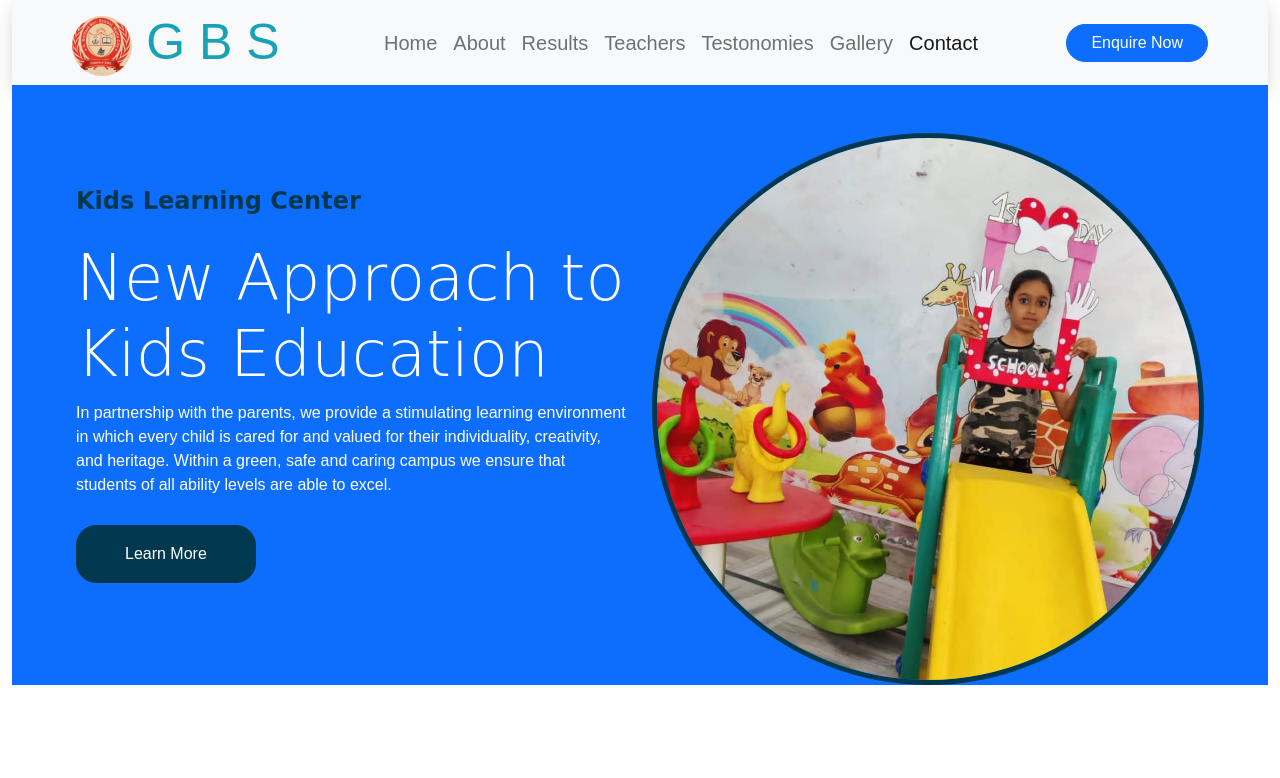
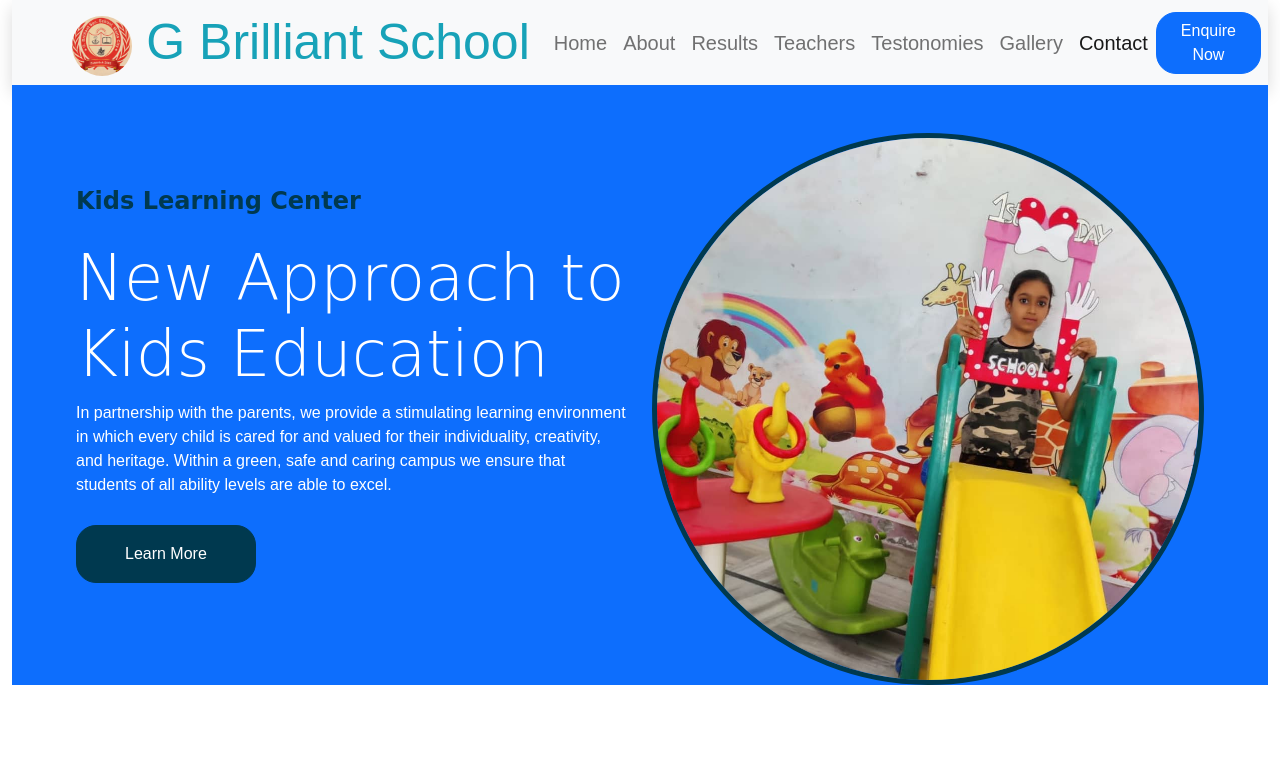
Before and after one commit to 12pankaj/MERTA, a plain HTML site: page index.html in a window 1280 px wide. Shown: the top 778 px of the page. Drawn offline with nearby package versions, Linux system fonts and the light colour scheme.

Commit message:
Update index.html

```diff
--- a/index.html
+++ b/index.html
@@ -23,7 +23,7 @@
       <nav class="navbar navbar-expand-lg bg-light navbar-light py-0 px-0 px-lg-5">
         <a href="" class="navbar-brand font-weight-bold text-secondary" style="font-size: 50px">
           <img src="image/logo.jpg" height="60px" class="rounded-circle" alt="gbs logo" />
-          <span class="text-primary">G B S</span>
+          <span class="text-primary">G Brilliant School</span>
         </a>
         <button class="navbar-toggler" type="button" data-bs-toggle="collapse" data-bs-target="#navbarSupportedContent"
           aria-controls="navbarSupportedContent" aria-expanded="false" aria-label="Toggle navigation">
```
